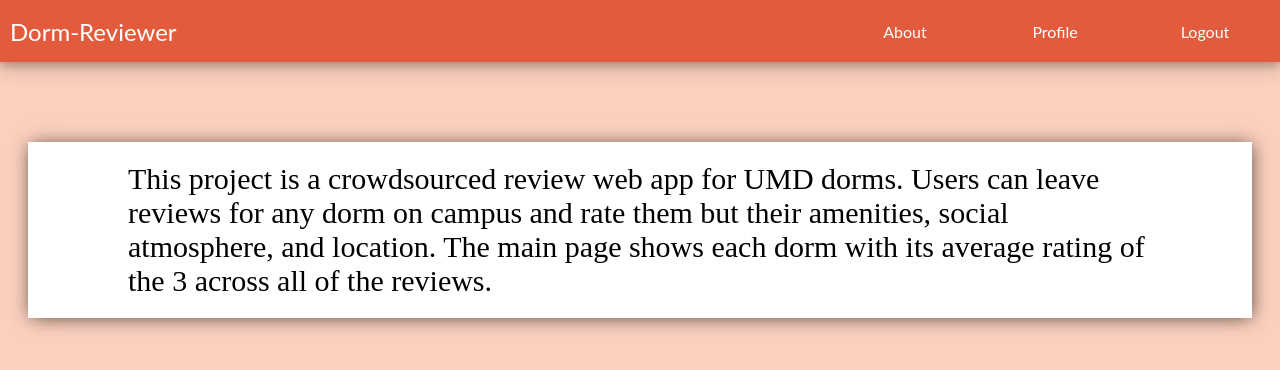
After one commit to karanyi/dorm-reviewer, a Flask app: page /about in a window 1280 px wide. The commit adds this page. Shown: the top 370 px of the page. Run offline with Flask 2, Linux system fonts and the light colour scheme.

Commit message:
final-commit

```diff
--- a/flask_app/forms.py
+++ b/flask_app/forms.py
@@ -12,7 +12,7 @@ class RegistrationForm(FlaskForm):
                                     validators=[DataRequired(), EqualTo('password')])
     submit = SubmitField('Register')
 
-    def validate_user(self, username):
+    def validate_username(self, username):
         print("YEEEEEET")
         user = User.query.filter_by(username=username.data).first()
         if user is not None:
--- a/flask_app/main/routes.py
+++ b/flask_app/main/routes.py
@@ -64,7 +64,6 @@ def home():
             average = round(count / (len(list(reviews)) * 3), 2)
         lst.append((dorm, average))
 
-    print(lst)
     return render_template('home.html', dorms=lst)
 
 @main.route('/details/<dorm>')
@@ -90,3 +89,7 @@ def details(dorm):
 
     return render_template('details.html', dorm=dorm, social=averageSocial,
         location=averageLocation, amenities=averageAmenities, reviews=reviews)
+
+@main.route('/about')
+def about():
+    return render_template('about.html')
--- a/flask_app/static/main.css
+++ b/flask_app/static/main.css
@@ -252,3 +252,13 @@ body {
 	display: flex;
 	justify-content: center;
 }
+
+.description {
+	padding: 20px;
+	margin: 80px;
+	font-size: 30px;
+}
+
+.comments-form {
+	font-size: 12px;
+}
--- /dev/null
+++ b/flask_app/templates/about.html
@@ -0,0 +1,23 @@
+{% extends "base.html" %}
+{% block content %}
+    <div id="navbar">
+        <div id="site-title-container">
+            <a style="flex-grow: 1" id="site-title" href="/home">Dorm-Reviewer</a>
+        </div>
+
+        <div id="site-pages-container">
+            <a href="/about" class="nav-selector">About</a>
+            <a href="/profile" class="nav-selector">Profile</a>
+            <a href="/logout" class="nav-selector">Logout</a>
+        </div>
+    </div>
+
+    <div class="card">
+        <p class="description">
+            This project is a crowdsourced review web app for UMD dorms. Users can leave
+            reviews for any dorm on campus and rate them but their amenities, social atmosphere,
+            and location. The main page shows each dorm with its average rating of the 3 across all
+            of the reviews.
+        </p>
+    </div>
+{% endblock %}
--- a/flask_app/templates/details.html
+++ b/flask_app/templates/details.html
@@ -6,6 +6,7 @@
         </div>
 
         <div id="site-pages-container">
+            <a href="/about" class="nav-selector">About</a>
             <a href="/profile" class="nav-selector">Profile</a>
             <a href="/logout" class="nav-selector">Logout</a>
         </div>
--- a/flask_app/templates/home.html
+++ b/flask_app/templates/home.html
@@ -6,6 +6,7 @@
         </div>
 
         <div id="site-pages-container">
+            <a href="/about" class="nav-selector">About</a>
             <a href="/profile" class="nav-selector">Profile</a>
             <a href="/logout" class="nav-selector">Logout</a>
         </div>
--- a/flask_app/templates/profile.html
+++ b/flask_app/templates/profile.html
@@ -6,6 +6,7 @@
         </div>
 
         <div id="site-pages-container">
+            <a href="/about" class="nav-selector">About</a>
             <a href="/profile" class="nav-selector">Profile</a>
             <a href="/logout" class="nav-selector">Logout</a>
         </div>
--- a/flask_app/templates/review.html
+++ b/flask_app/templates/review.html
@@ -6,6 +6,7 @@
         </div>
 
         <div id="site-pages-container">
+            <a href="/about" class="nav-selector">About</a>
             <a href="/profile" class="nav-selector">Profile</a>
             <a href="/logout" class="nav-selector">Logout</a>
         </div>
@@ -30,7 +31,7 @@
             </div>
             <div>
                 {{ form.comments.label(class="form-control-label green-text") }}
-                {{ form.comments(class="form-control form-control-md") }}
+                {{ form.comments(class="comments-form") }}
             </div>
             <div>
                 {{ form.submit(class="button") }}
```
Also changed, not shown: flask_app/bsoup.py (deleted, +0 -18 lines), flask_app/site.db.
